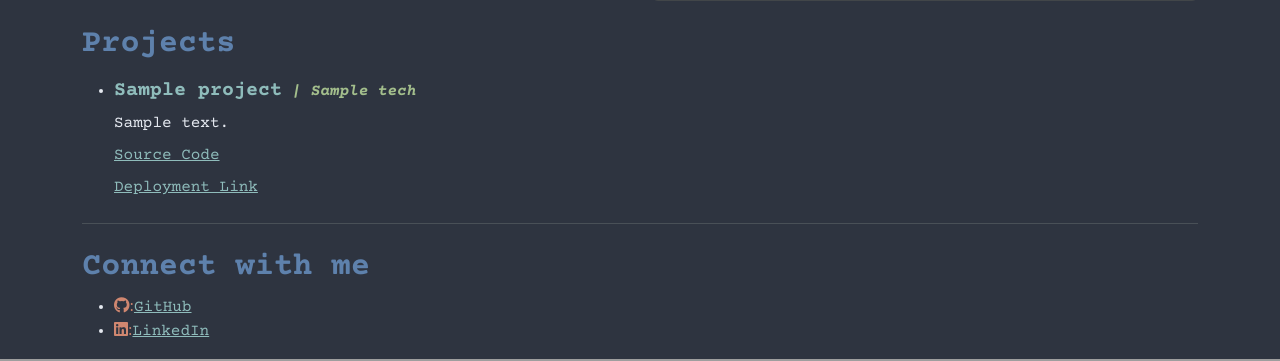
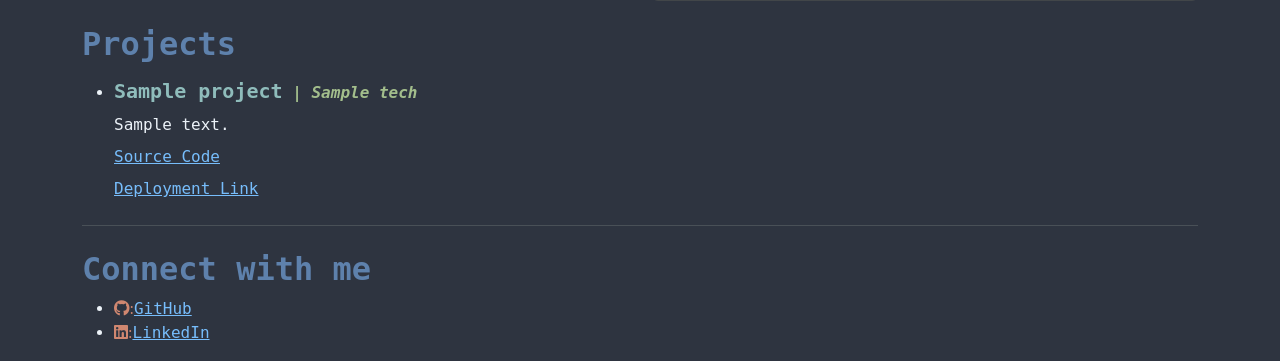
Before and after one commit to alokshandilya/personal-website, a Flask app: template templates/home.html in a window 1280 px wide. Shown: the part 1370-1731 px from the top of the page. Run offline with Flask 3, Linux system fonts and the light colour scheme; the template is opened without the code that fills it: most values are stand-ins (such as "Sample title", 1, 10 or a date in 2020).

Commit message:
change font, color

```diff
--- a/static/css/styles.css
+++ b/static/css/styles.css
@@ -5,19 +5,19 @@
 }
 
 * {
-  font-family: "Courier Prime", monospace;
+  font-family: "Jetbrains Mono", monospace;
   font-style: normal;
   font-weight: 400;
   font-size: medium;
-  color: #e5e9f0;
+  color: #ECF2F8;
 }
 
 a:link {
-  color: #8fbcbb;
+  color: #77BDFB;
 }
 
 a:visited {
-  color: #8fbcbb;
+  color: #A2D2FB;
 }
 
 .courier-prime-bold {
```
